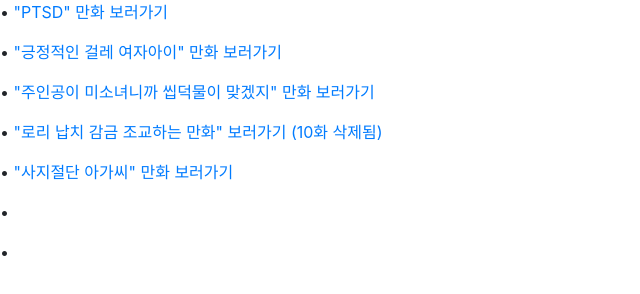
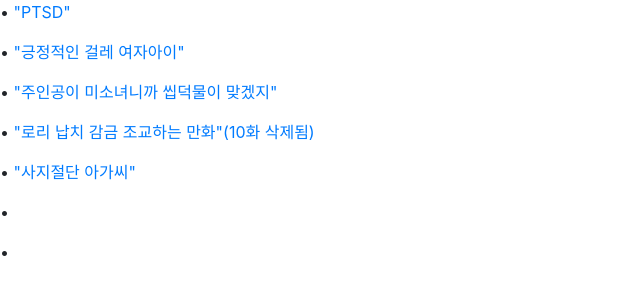
Before and after one commit to shangus1012/manga, a plain HTML site: page test2.html in a window 1280 px wide. Shown: the whole page, without its empty margins (0-640 px from the left). Drawn offline with nearby package versions, Linux system fonts and the light colour scheme.

Commit message:
Update test2.html

```diff
--- a/test2.html
+++ b/test2.html
@@ -16,12 +16,11 @@
 </head>
 
 <body>
-    <p>&bull; <a href='https://gall.dcinside.com/mgallery/board/view/?id=euca&no=390974'>"PTSD" 만화 보러가기</a></p>
-    <p>&bull; <a href='https://gall.dcinside.com/board/view/?id=mbcw&no=66845'>"긍정적인 걸레 여자아이" 만화 보러가기</a></p>
-    <p>&bull; <a href='https://gall.dcinside.com/mgallery/board/view?id=monologue&no=101406'>"주인공이 미소녀니까 씹덕물이 맞겠지" 만화
-            보러가기</a></p>
-    <p>&bull; <a href='https://gall.dcinside.com/board/view/?id=cartoon&no=499519'>"로리 납치 감금 조교하는 만화" 보러가기 (10화 삭제됨)</a></p>
-    <p>&bull; <a href='https://gall.dcinside.com/cartoon/599739'>"사지절단 아가씨" 만화 보러가기</a></p>
+    <p>&bull; <a href='https://gall.dcinside.com/mgallery/board/view/?id=euca&no=390974'>"PTSD"</a></p>
+    <p>&bull; <a href='https://gall.dcinside.com/board/view/?id=mbcw&no=66845'>"긍정적인 걸레 여자아이"</a></p>
+    <p>&bull; <a href='https://gall.dcinside.com/mgallery/board/view?id=monologue&no=101406'>"주인공이 미소녀니까 씹덕물이 맞겠지"</a></p>
+    <p>&bull; <a href='https://gall.dcinside.com/board/view/?id=cartoon&no=499519'>"로리 납치 감금 조교하는 만화"(10화 삭제됨)</a></p>
+    <p>&bull; <a href='https://gall.dcinside.com/cartoon/599739'>"사지절단 아가씨"</a></p>
     <p>&bull; </p>
     <p>&bull; </p>
 </body>
```
